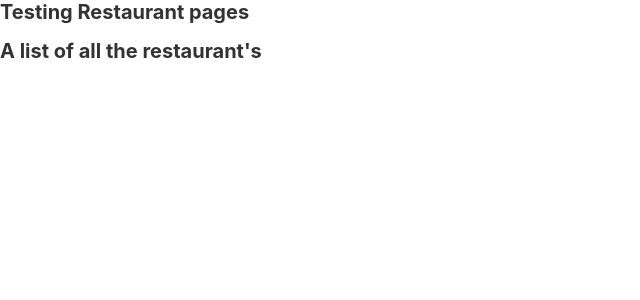
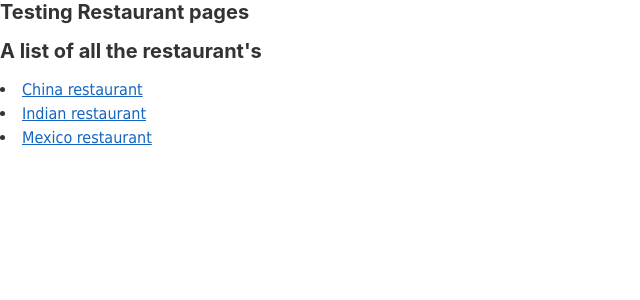
Before and after one commit to chipsandcurrysauce/chipsandcurrysauce.github.io, a Jekyll site: the page built from _pages/eating-out/restaurants/index.html, in a window 1280 px wide. Shown: the top 300 px of the page, without its empty margins (0-640 px from the left). Built offline with Jekyll 4.4.1, drawn with Linux system fonts in a browser that asks for light colours.

Commit message:
test individual restaurant page

```diff
--- a/_includes/eating-out/restaurants/index.html
+++ b/_includes/eating-out/restaurants/index.html
@@ -1,3 +1,4 @@
 <div>
   <h1>A list of all the restaurant's</h1>
+
 </div>
--- a/_pages/eating-out/restaurants/index.html
+++ b/_pages/eating-out/restaurants/index.html
@@ -8,4 +8,5 @@ layout: pages/eating-out/restaraunts/restaraunts
 <div>
   <h1>Testing Restaurant pages</h1>
   <p>{% include eating-out/restaurants/index.html %}</p>
+  {% include loop-through-category/loop.html category ='restaurants' %}
 </div>
```
